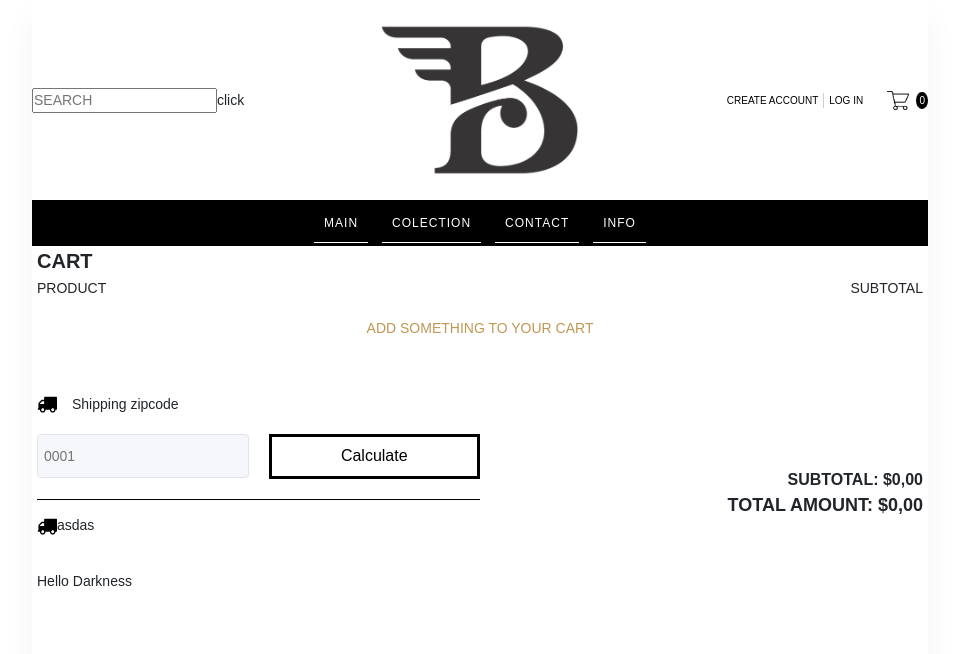
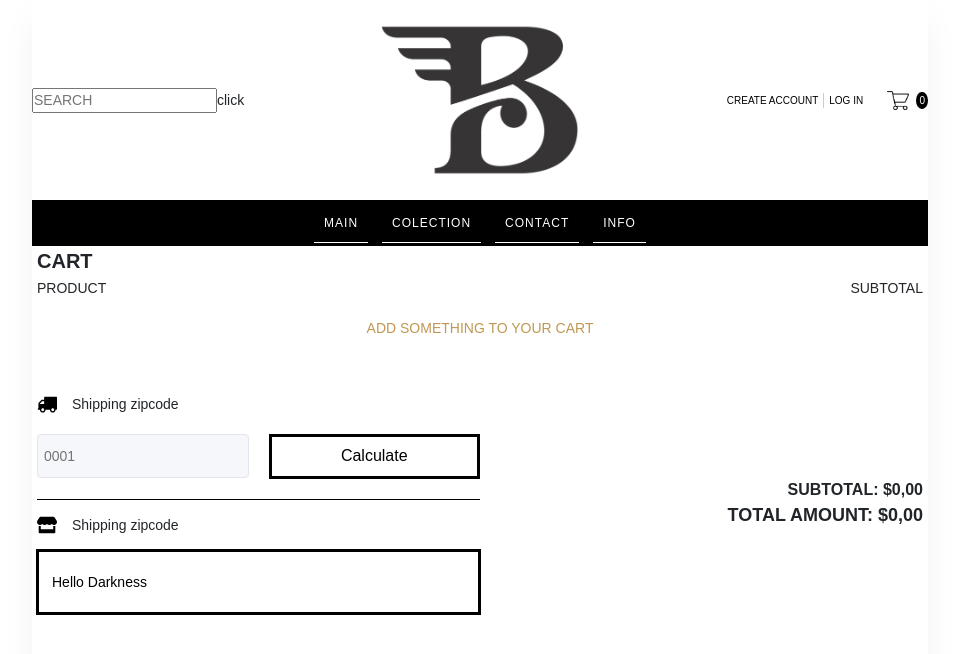
Before and after one commit to EdRafCas/Store_cart_react, a React (Create React App) app: page /Cart in a window 1280 px wide. Shown: the top 654 px of the page, without its empty margins (160-1119 px from the left). Built offline with nearby package versions, Linux system fonts and the light colour scheme; what webfontloader would draw is missing.

Commit message:
adding boxes

```diff
--- a/src/Components/Cart.js
+++ b/src/Components/Cart.js
@@ -3,6 +3,7 @@ import React,{useContext, useState} from 'react';
 import {Link} from 'react-router-dom';
 import {ReactComponent as LogoTrash} from "../img/trash-icon.svg";
 import {ReactComponent as LogoTruck} from "../img/truck-icon.svg";
+import {ReactComponent as LogoStore} from "../img/store-icon.svg";
 import {CartIndexContext} from './../Context/ShoppingCartContext'
 
 const CartShopContainer= styled.div`
@@ -204,9 +205,6 @@ const InputZipCode =styled.input`
       :active{
              transition: border-color ease-in-out .15s,box-shadow ease-in-out .15s;
       }
-
-
-
 `
 const CalculateShipping =styled.button`
       box-sizing: border-box;
@@ -238,13 +236,33 @@ const CalculateShipping =styled.button`
 const RetireAtLocal =styled.div`
       border-top:1px solid #000;
       padding:15px 0px;
+      height:20px;
+      display:flex;
+      flex-direction:row;
+      justify-content:flex-start;
+      width:auto;
+      p{
+            margin-left:15px;
+            margin-bottom:0px;
+            height:auto;}
+`
+const IconStore= styled(LogoStore)`
+      width:20px;
+      min-height:20px;
 `
 const CurrentAddress=styled.div`
+color: #000000;
+outline: 3px solid #000000;
+outline-offset: -2px;
+cursor: pointer;
+font-size: 16px;
+padding: 20px 15px;
 
 `
 const Address=styled.span`
 
 `
+
 
 const Cart = () => {
 const {cart} =useContext(CartIndexContext);
@@ -320,8 +338,8 @@ const SubtotalSum = cart.reduce((total, currentValue) => total = total + current
                               <InputZipCode type="text" placeholder="0001"/>
                               <CalculateShipping onClick={()=>changeshippingMethod(!shippingMethod)}>Calculate</CalculateShipping>
                               </TitleShipping>
-                              <RetireAtLocal><IconTruck/>asdas</RetireAtLocal>
-                              <CurrentAddress>Hello Darkness </CurrentAddress>
+                              <RetireAtLocal><IconStore/><p>Shipping zipcode</p></RetireAtLocal>
+                              <CurrentAddress><Address>Hello Darkness</Address> </CurrentAddress>
 
                         </FowardAddressContainer>
                         <TotalContainer>
```
Also changed, not shown: src/img/store-icon.svg (added). Lines whose indentation alone changed are shown as unchanged.
